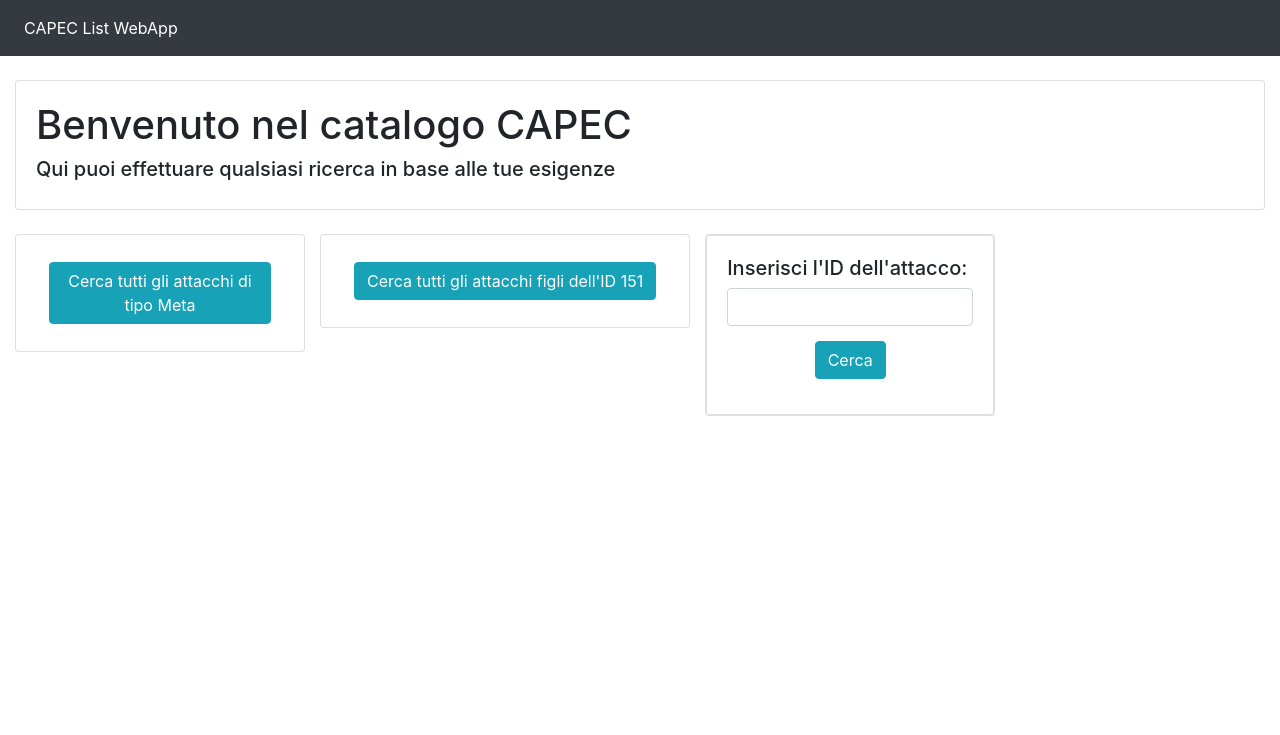
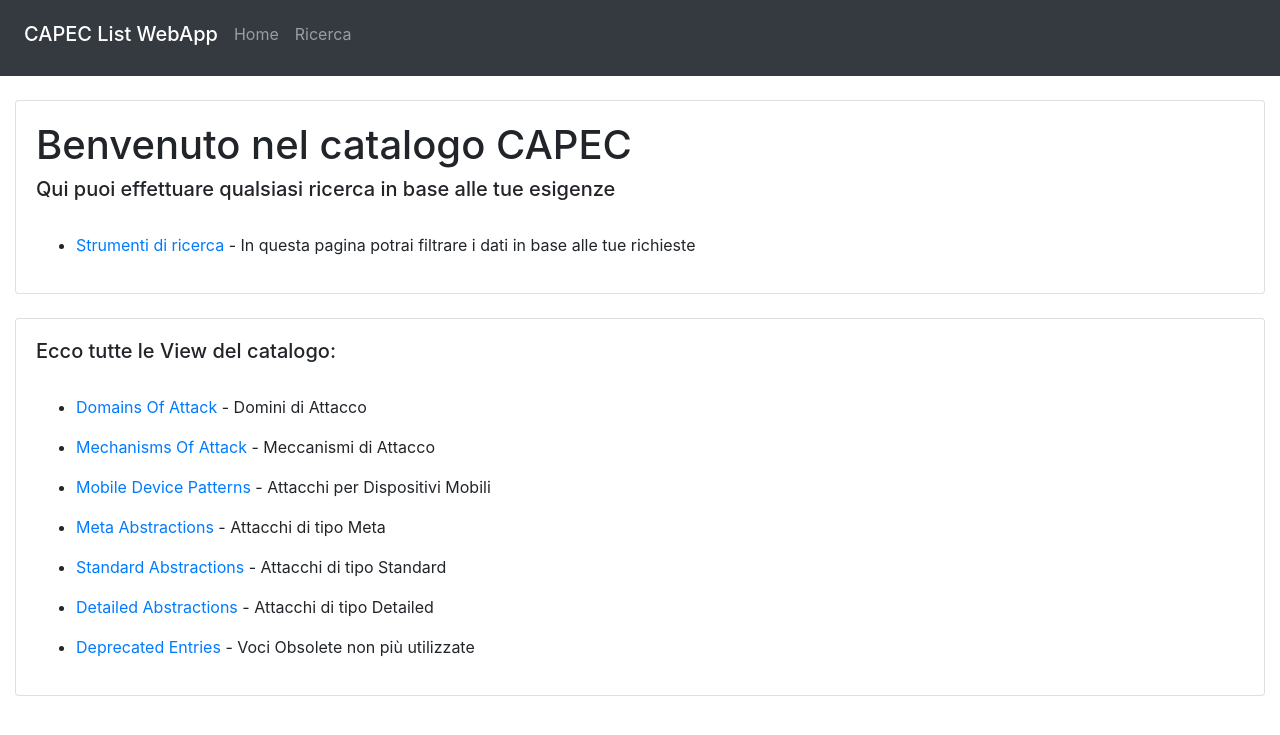
Before and after one commit to NicolaDiLeva/CapecListWebApp, a Django app: page / in a window 1280 px wide. Shown: the top 735 px of the page. Run offline with Django 3.2, Linux system fonts and the light colour scheme; some libraries are stand-ins or nearby versions.

Commit message:
restyle homepage, aggiunta dettagli attacchi

```diff
--- a/data/models.py
+++ b/data/models.py
@@ -126,6 +126,9 @@
 
     def __str__(self):
         return '%s (%s)' % (self.name, str(self.id))
+
+    def get_absolute_url(self):
+        return "/DomainsOfAttack/%i/" % self.id
 
     class Meta:
         managed = False
--- a/pages/templates/pages/home.html
+++ b/pages/templates/pages/home.html
@@ -7,61 +7,75 @@
 <div class="row">
 	<div class="col">
 		<div class="card card-body">
-
 			<h1>Benvenuto nel catalogo CAPEC</h1>
 			<h5>Qui puoi effettuare qualsiasi ricerca in base alle tue esigenze</h5>
 
-		  </form>
-		</div>
-	</div>
+			<br>
+			<ul>
+			  <li><a href = "/query">
+			   Strumenti di ricerca</a>
+			    - In questa pagina potrai filtrare i dati in base alle tue richieste</li>
+			</ul>
 
-</div>
-<br>
-
-
-<div class="row">
-  <!-- button meta -->
-  <div class="col-sm-3">
-    <div class="card">
-      <div class="card-body">
-        <form method="get">
-			<button class="btn btn-default">
-				<a href="{% url 'meta' %}" class="btn btn-info" role="button">Cerca tutti gli attacchi di tipo Meta</a>
-			</button>
-		</div>
-    </div>
-  </div>
-  <!-- button parent -->
-  <div class="col-sm-3.5">
-    <div class="card">
-      <div class="card-body">
-        <form method="get">
-			<button class="btn btn-default">
-				<a href="{% url 'parent' %}" class="btn btn-info" role="button">Cerca tutti gli attacchi figli dell'ID 151</a>
-			</button>
-		</div>
-    </div>
-  </div>
-  <!-- form id -->
-	<div class="col-sm-3">
-		<div class="card">
-			<div class="card card-body">
-				<form class="form-inline" method="GET">
-				  <h5>Inserisci l'ID dell'attacco:</h5>
-				  <label class="sr-only" for="input_id">ID:</label>
-				  <input type="text" class="form-control mb-2 mr-sm-2" id="id_query">
-				  <button class="btn btn-default mb-2">
-					<a href="{% url 'id' %}" class="btn btn-info" role="button">Cerca</a>
-				  </button>
-				</form>
-			</div>
 		</div>
 	</div>
 
 </div>
 
-<!-- form id(fisso)-->
 
-<!--prova-->
+<br>
+<div class="row">
+	<div class="col">
+		<div class="card card-body">
+
+			<h5>Ecco tutte le View del catalogo:</h5><br>
+
+			<ul>
+			  <li><a href = "/DomainsOfAttack">
+			   Domains Of Attack</a>
+				- Domini di Attacco</li>
+			</ul>
+
+			<ul>
+			  <li><a href = "/MechanismsOfAttack">
+			   Mechanisms Of Attack</a>
+				- Meccanismi di Attacco</li>
+			</ul>
+
+			<ul>
+			  <li><a href = "/MobileDevicePatterns">
+			   Mobile Device Patterns</a>
+				- Attacchi per Dispositivi Mobili</li>
+			</ul>
+
+			<ul>
+			  <li><a href = "/MetaAbstractions">
+			   Meta Abstractions</a>
+				- Attacchi di tipo Meta</li>
+			</ul>
+
+			<ul>
+			  <li><a href = "/StandardAbstractions">
+			   Standard Abstractions</a>
+				- Attacchi di tipo Standard</li>
+			</ul>
+
+			<ul>
+			  <li><a href = "/DetailedAbstractions">
+			   Detailed Abstractions</a>
+				- Attacchi di tipo Detailed</li>
+			</ul>
+
+			<ul>
+			  <li><a href = "/DeprecatedEntries">
+			   Deprecated Entries</a>
+				- Voci Obsolete non più utilizzate</li>
+			</ul>
+
+		</div>
+	</div>
+</div>
+<br>
+
 
 {% endblock %}
--- a/pages/templates/pages/navbar.html
+++ b/pages/templates/pages/navbar.html
@@ -1,13 +1,59 @@
+<!DOCTYPE html>
+<html>
+<head>
+<style>
+
+ul.navbar-nav {
+  list-style-type: none;
+  margin: 0;
+  padding: 0;
+  overflow: hidden;
+}
+
+li.navbar navbar-expand-lg navbar-dark bg-dark {
+  float: left;
+}
+
+li a.nav-link {
+  display: block;
+  color: white;
+  text-align: center;
+  padding: 14px 16px;
+  text-decoration: none;
+}
+
+li a:hover:not(.active).nav-link{
+  background-color: #292929;
+}
+
+.active{
+
+}
+
+</style>
+</head>
 
 <nav class="navbar navbar-expand-lg navbar-dark bg-dark">
-  <button class="navbar-toggler" type="button" data-toggle="collapse" data-target="#navbarNav" aria-controls="navbarNav" aria-expanded="false" aria-label="Toggle navigation">
-    <span class="navbar-toggler-icon"></span>
-  </button>
+
   <div class="collapse navbar-collapse" id="navbarNav">
-    <ul class="navbar-nav">
-      <li class="nav-item active">
-        <a class="nav-link" href="#">CAPEC List WebApp</a>
-      </li>
-    </ul>
+	<ul class="navbar-nav">
+
+	  <li class="nav-item active">
+		<a class="nav-link" href="/home"><h5>CAPEC List WebApp</h5></a>
+	  </li>
+
+	  <li class="nav-item disabled">
+		<a class="nav-link" href="/home">Home</a>
+	  </li>
+
+	  <li class="nav-item disabled">
+		<a class="nav-link" href="/query">Ricerca</a>
+	  </li>
+
+	</ul>
   </div>
 </nav>
+
+
+
+</html>
--- a/pages/urls.py
+++ b/pages/urls.py
@@ -24,9 +24,22 @@
 urlpatterns = [
     path('', views.home_view, name='home'),
 
-	url(r'^query', views.meta_view, name='meta'),
+    url(r'^home', views.home_view, name='home'),
 	url(r'^id', views.id_view, name='id'),
+#   url(r'^meta', views.meta_view, name='meta'),
+    url(r'^parent', views.parent_view, name='parent'),
+	url(r'^name', views.name_view, name='name'),
+	url(r'^query', views.query_view, name='query'),
+	path('details/<int:id>/', views.details_view, name='details'),
 
-	url(r'^parent', views.parent_view, name='parent'),
+	url(r'^DomainsOfAttack', views.DomainsOfAttack_view, name='DomainsOfAttack'),
+	url(r'^MechanismsOfAttack', views.MechanismsOfAttack_view, name='MechanismsOfAttack'),
+	url(r'^MobileDevicePatterns', views.MobileDevicePatterns_view, name='MobileDevicePatterns'),
+	url(r'^DeprecatedEntries', views.DeprecatedEntries_view, name='DeprecatedEntries'),
+	url(r'^MetaAbstractions', views.MetaAbstractions_view, name='MetaAbstractions'),
+	url(r'^StandardAbstractions', views.StandardAbstractions_view, name='StandardAbstractions'),
+	url(r'^DetailedAbstractions', views.DetailedAbstractions_view, name='DetailedAbstractions'),
+
+
 
 ]
--- a/pages/views.py
+++ b/pages/views.py
@@ -1,68 +1,146 @@
+from django.views.decorators.csrf import csrf_exempt
 from django.http import HttpResponse
 from django.template import loader
-from django.shortcuts import render
+from django.shortcuts import render, get_object_or_404
+from django.views.generic import ListView, DetailView
 
 #import delle classi
 from data.models import *
+
+import logging
+logger = logging.getLogger("mylogger")
+
 
 def home_view(request):
 
     return render(request, "pages/home.html")
 
+def query_view(request):
 
-#def query_meta_view(request):
-#
-#   #query meta
-#   obj = DomainsOfAttack.objects.filter(abstraction="Meta")
-#
-#   filter = DataFilter(request.GET, queryset=obj)
-#    obj = filter.qs
-#
-#    context = {
-#        'object': obj,
-#        'filter': filter
-#    }
-#    return render(request, "pages/query.html", context)
+    return render(request, "pages/query.html")
 
-#query id(fisso)
-def id_view(request):
+def details_view(request, id):
 
-    obj = DomainsOfAttack.objects.filter(id=151)
+    q = DomainsOfAttack.objects.filter(id=id)
+    #print(q)
     context = {
-       'object': obj
+        'object': q
     }
-    return render(request, "pages/query.html", context)
+
+    return render(request, "pages/details.html", context)
 
 
-#query ParentOf
-def parent_view(request):
+#selezione delle views
+def DomainsOfAttack_view(request):
 
-   obj = DomainsOfAttack.objects.filter(relatedattackpatterns__icontains="151")
-   context = {
-       'object': obj
-  }
-
-   return render(request, "pages/query.html", context)
-
-#query meta
-def meta_view(request):
-
-    obj = DomainsOfAttack.objects.filter(abstraction="Meta")
+    obj = DomainsOfAttack.objects.all()
     context = {
         'object': obj
     }
 
-    return render(request, "pages/query.html", context)
+    return render(request, "pages/results.html", context)
 
-#prova id
-#def id_view(request):
+def MechanismsOfAttack_view(request):
+
+    obj = MechanismsOfAttack.objects.all()
+    context = {
+        'object': obj
+    }
+
+    return render(request, "pages/results.html", context)
+
+def DeprecatedEntries_view(request):
+
+    obj = DeprecatedEntries.objects.all()
+    context = {
+        'object': obj
+    }
+
+    return render(request, "pages/results.html", context)
+
+def MobileDevicePatterns_view(request):
+
+    obj = MobileDevicePatterns.objects.all()
+    context = {
+        'object': obj
+    }
+
+    return render(request, "pages/results.html", context)
+
+def MetaAbstractions_view(request):
+
+    obj = MetaAbstractions.objects.all()
+    context = {
+        'object': obj
+    }
+
+    return render(request, "pages/results.html", context)
+
+def StandardAbstractions_view(request):
+
+    obj = StandardAbstractions.objects.all()
+    context = {
+        'object': obj
+    }
+
+    return render(request, "pages/results.html", context)
+
+def DetailedAbstractions_view(request):
+
+    obj = DetailedAbstractions.objects.all()
+    context = {
+        'object': obj
+    }
+
+    return render(request, "pages/results.html", context)
+
+#prova
+#class DomainsList(ListView):
+#    model = DomainsOfAttack
+#    template_name = "results.html"
 #
-#   qs = DomainsOfAttack.objects.all()
+#    def get_context_data(self, **kwargs):
+#        context = super().get_context_data(**kwargs)
 #
-#    id_query = request.GET.get('id')
-#    print(id_query)
-#
-#    context = {
-#        'queryset': qs
-#    }
-#    return render(request, "pages/id.html", context)
+#        return context
+
+#query id
+@csrf_exempt
+def id_view(request):
+    idval = "2"
+    idval = request.POST.get("id_query")
+    #print(idval)
+    #logger.info("cheat")
+    obj = DomainsOfAttack.objects.filter(id=idval)
+    context = {
+       'object': obj
+    }
+    return render(request, "pages/results.html", context)
+
+
+#query ParentOf
+@csrf_exempt
+def parent_view(request):
+    idval = "2"
+    idval = request.POST.get("id_query")
+    #print(idval)
+    #logger.info("cheat")
+    obj = DomainsOfAttack.objects.filter(relatedattackpatterns__icontains=":" + idval + "::")
+    context = {
+       'object': obj
+    }
+    return render(request, "pages/results.html", context)
+
+
+#query name
+@csrf_exempt
+def name_view(request):
+    name = " "
+    name = request.POST.get("name")
+    #print(idval)
+    #logger.info("cheat")
+    obj = DomainsOfAttack.objects.filter(name__icontains=name)
+    context = {
+       'object': obj
+    }
+    return render(request, "pages/results.html", context)
```
Also changed, not shown: pages/templates/pages/details.html (added, +135 -0 lines), pages/templates/pages/query.html (+130 -28 lines), pages/templates/pages/results.html (added, +42 -0 lines).
